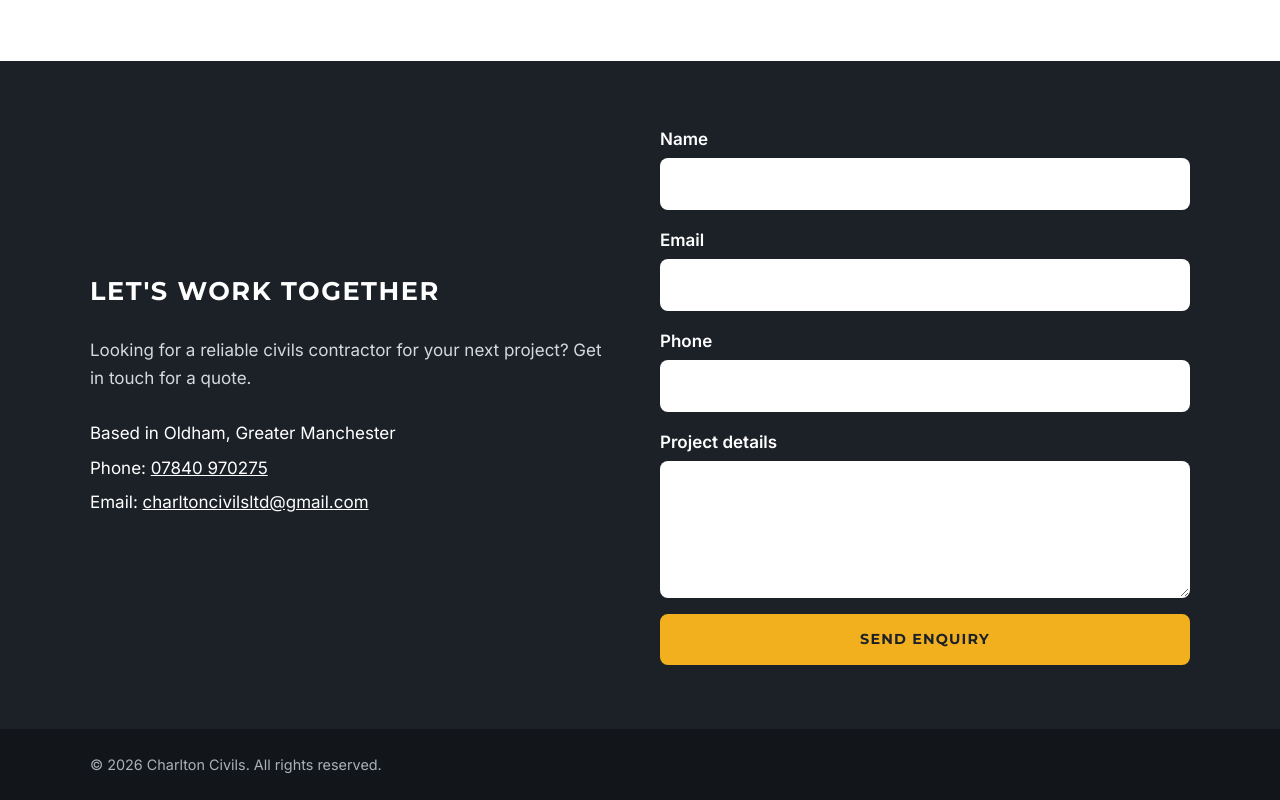
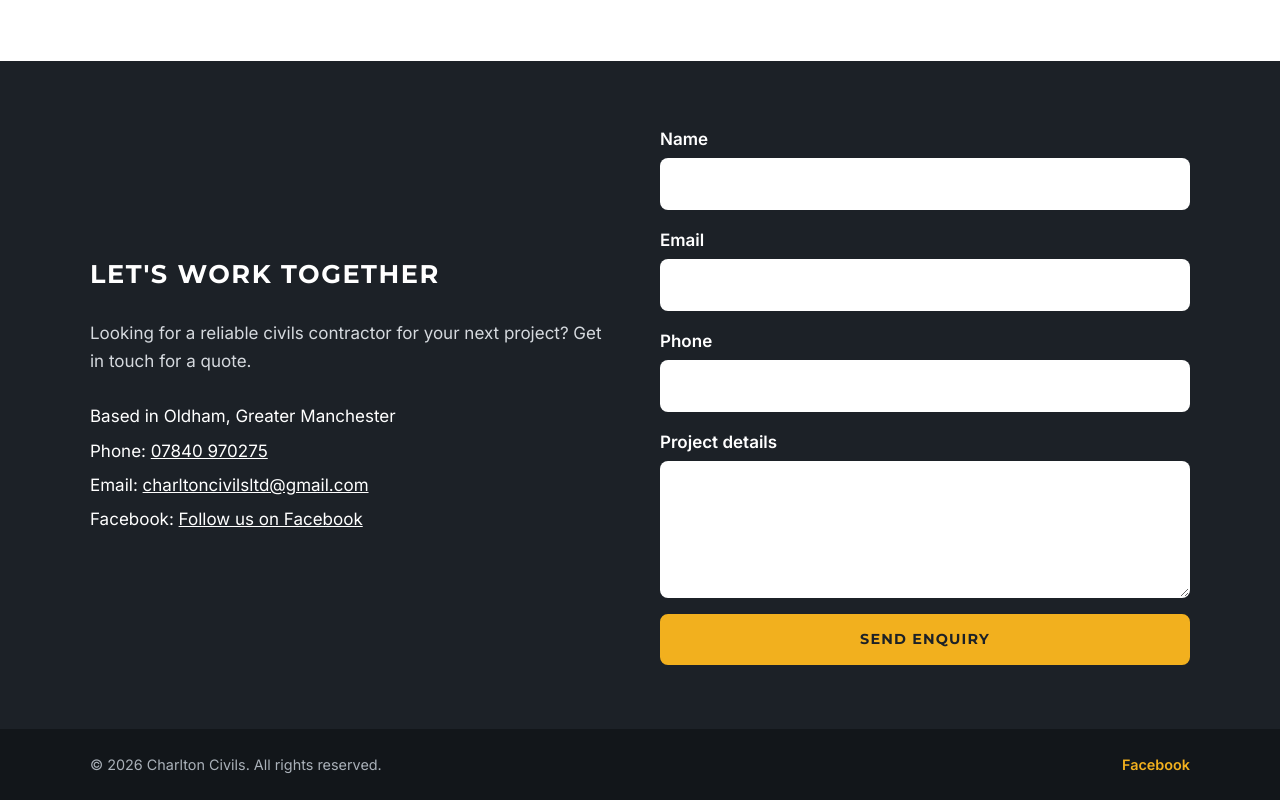
Before and after one commit to DanOrm94/Charlton-Civils, a plain HTML site: page index.html in a window 1280 px wide. Shown: the part 2310-3110 px from the top of the page. Drawn offline with Linux system fonts and the light colour scheme.

Commit message:
Add Facebook link

```diff
--- a/index.html
+++ b/index.html
@@ -110,6 +110,7 @@
             <li>Based in Oldham, Greater Manchester</li>
             <li>Phone: <a href="tel:+447840970275">07840 970275</a></li>
             <li>Email: <a href="mailto:charltoncivilsltd@gmail.com">charltoncivilsltd@gmail.com</a></li>
+            <li>Facebook: <a href="https://www.facebook.com/share/18Vqm1ztLx/" target="_blank" rel="noopener noreferrer">Follow us on Facebook</a></li>
           </ul>
         </div>
         <form id="contact-form" class="form" action="mailto:charltoncivilsltd@gmail.com" method="post" enctype="text/plain">
@@ -126,6 +127,7 @@
   <footer class="site-footer">
     <div class="wrap">
       <span>&copy; <span id="yr">2026</span> Charlton Civils. All rights reserved.</span>
+      <a class="fb-link" href="https://www.facebook.com/share/18Vqm1ztLx/" target="_blank" rel="noopener noreferrer">Facebook</a>
     </div>
   </footer>
 
--- a/styles.css
+++ b/styles.css
@@ -98,3 +98,7 @@ h3{font-weight:600;font-size:1.1rem;letter-spacing:.01em}
 .nav a{font-weight:600;letter-spacing:.05em;font-size:.9rem;text-transform:uppercase}
 .nav a.btn{font-size:.8rem}
 .card p,.hero p{font-weight:400}
+
+.site-footer .wrap{display:flex;justify-content:space-between;gap:1rem;flex-wrap:wrap}
+.fb-link{color:var(--yellow);text-decoration:none;font-weight:600}
+.fb-link:hover{text-decoration:underline}
```
